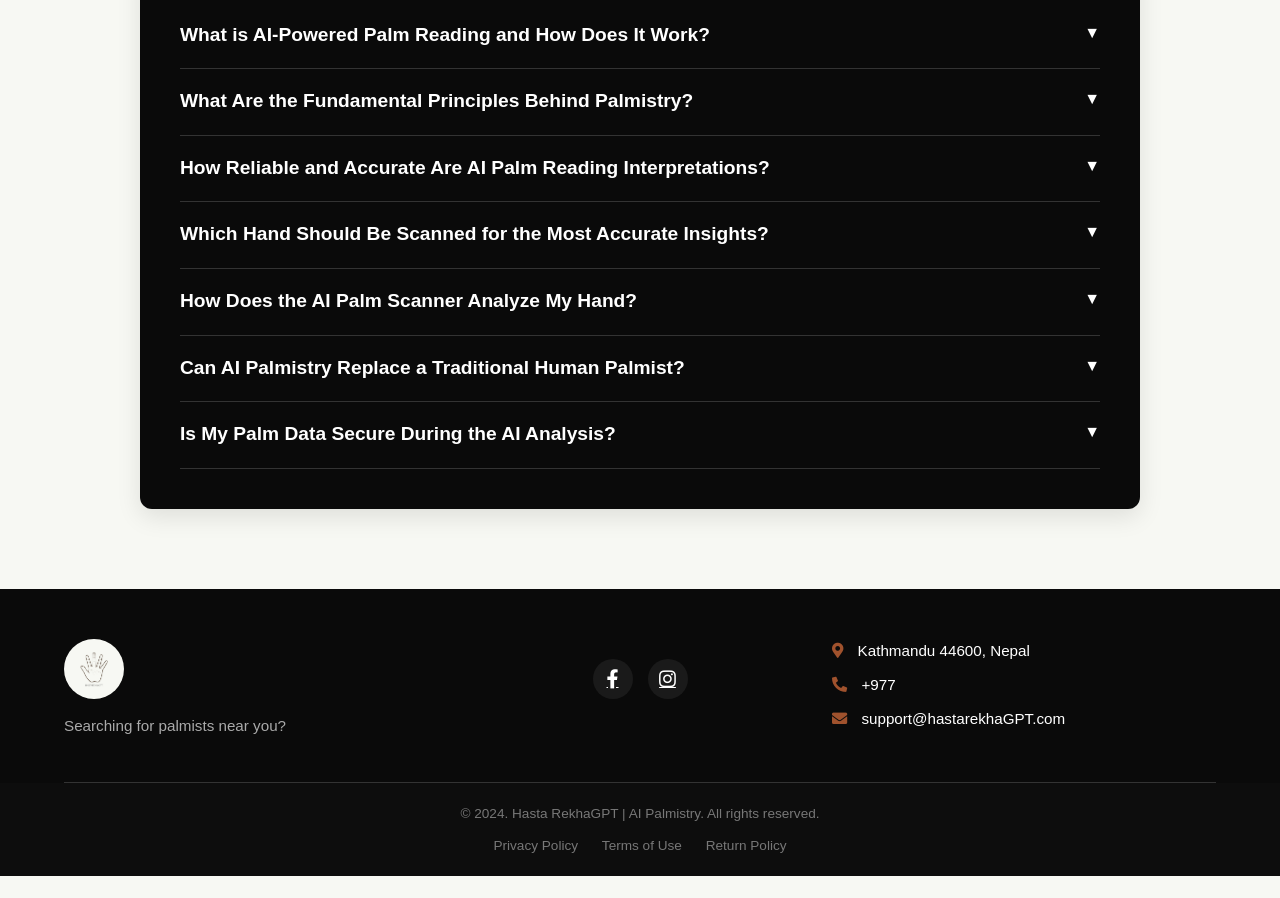
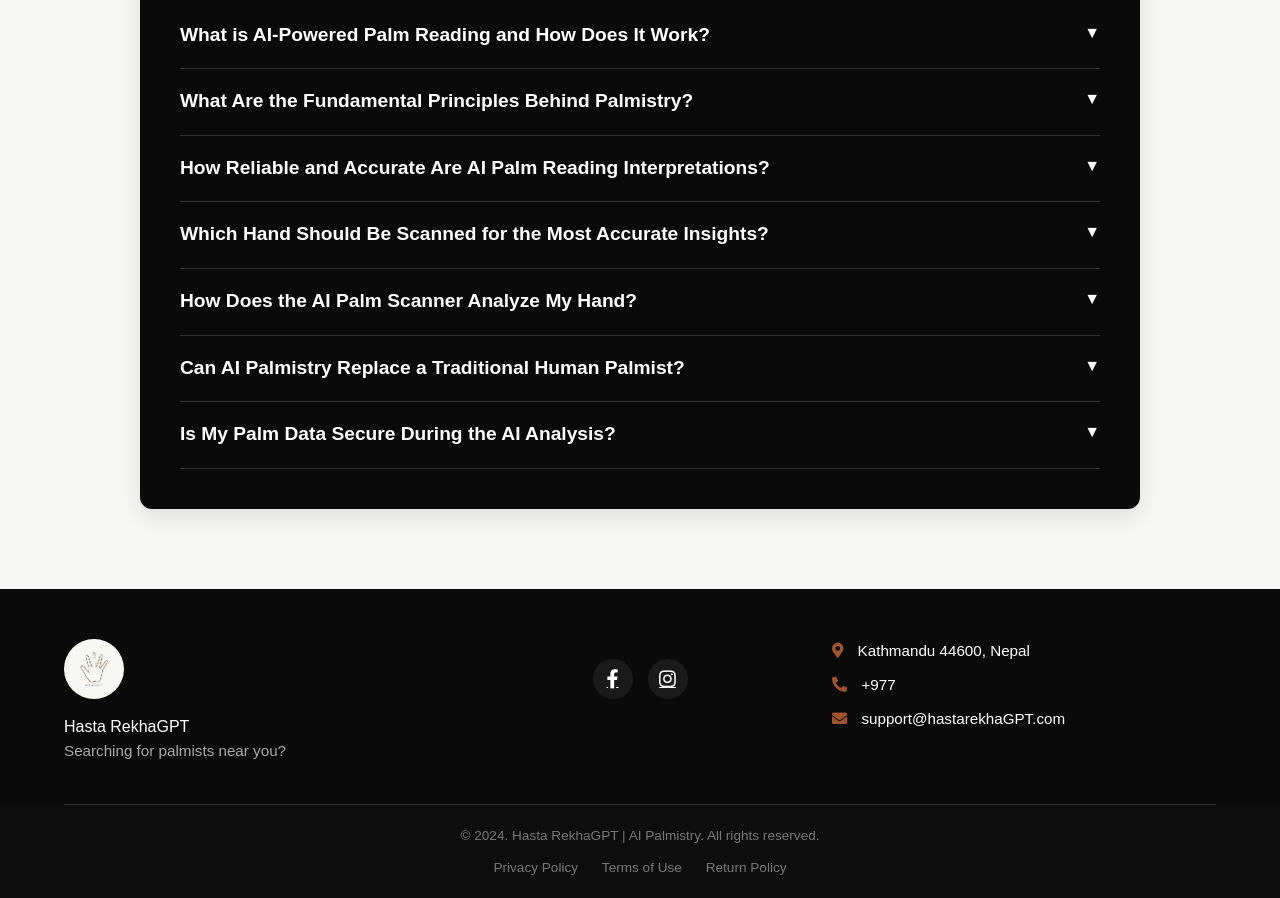
Before and after one commit to web-site-dev/PalmGPT, a plain HTML site: page index.html in a window 1280 px wide. Shown: the part 4056-4954 px from the top of the page. Before the commit the page ends 4932 px from the top, so only its background shows below. Drawn offline with nearby package versions, Linux system fonts and the light colour scheme.

Commit message:
index.html

```diff
--- a/index.html
+++ b/index.html
@@ -244,7 +244,7 @@ Explore the secrets held within your palm lines and uncover the factors shaping
       <div class="hr-footer-left">
         <div class="hr-footer-logo">
           <!-- Replace with your circular logo image -->
-          <img src="HastaRekha GPT.png" alt="Hasta RekhaGPT Logo" />
+          <img src="HastaRekha GPT.png" alt="Hasta RekhaGPT Logo" /><p>Hasta RekhaGPT</p>
         </div>
         <p class="hr-footer-tagline">Searching for palmists near you?</p>
       </div>
```
